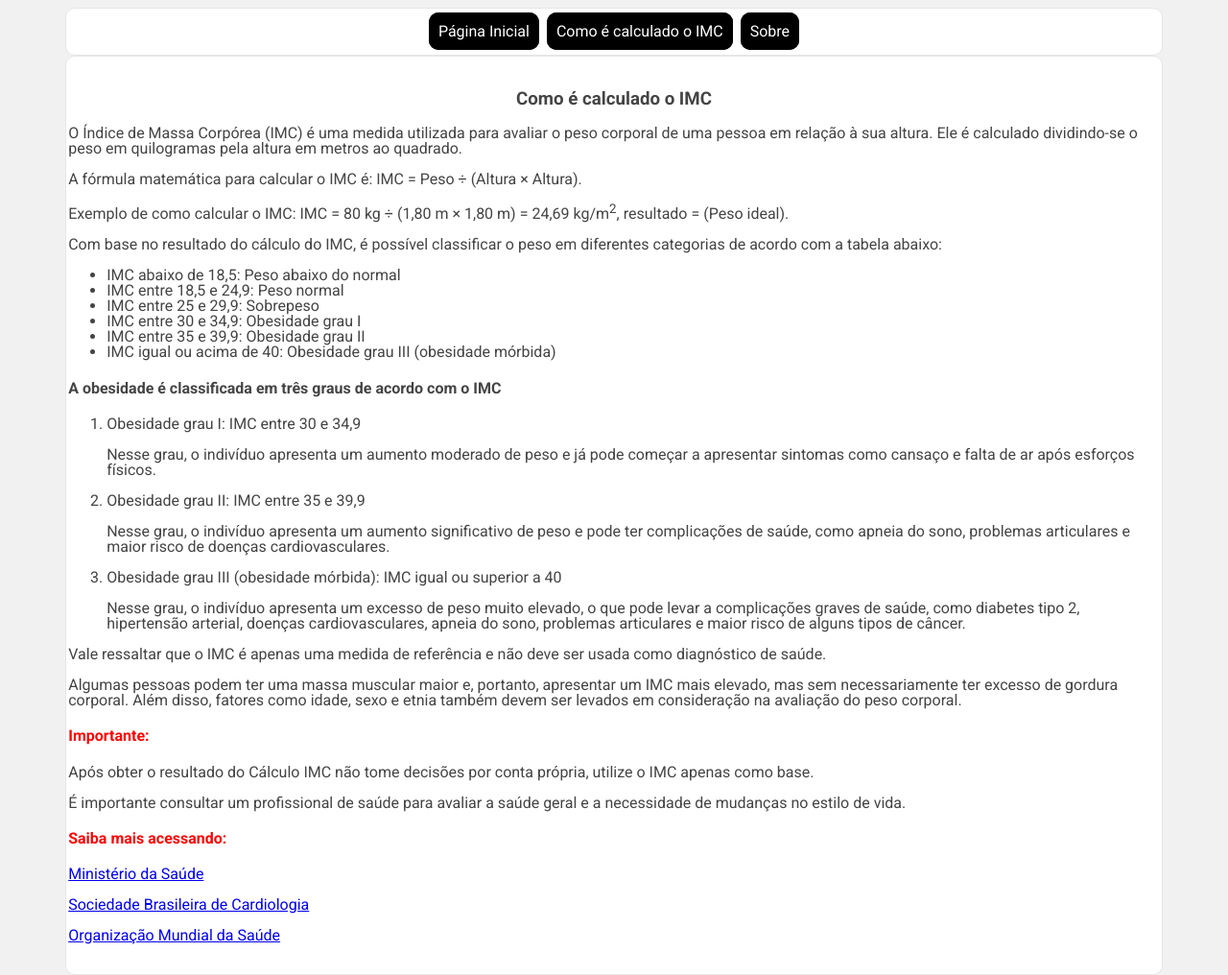
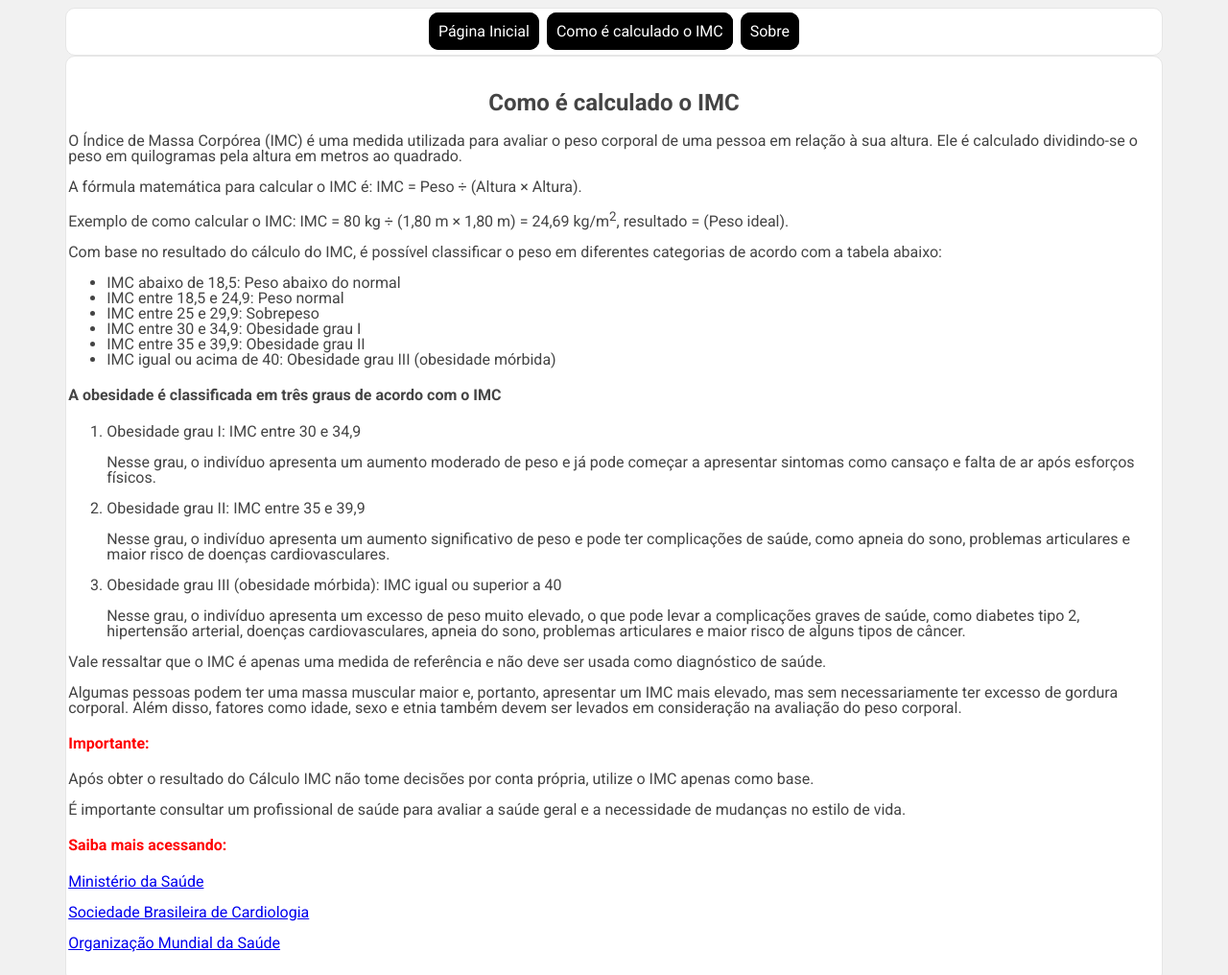
Before and after one commit to rovanni/imc, a plain HTML site: page como_calcula_imc.html in a window 1280 px wide. Shown: the top 1016 px of the page at 96% size. Drawn offline with Linux system fonts and the light colour scheme.

Commit message:
Update como_calcula_imc.html

```diff
--- a/como_calcula_imc.html
+++ b/como_calcula_imc.html
@@ -15,7 +15,7 @@
         <a class="botao botao5" href="sobre.html">Sobre</a>
 	</header>
 	<section>
-		<h3 style="text-align: center;">Como é calculado o IMC</h3>
+		<h2 style="text-align: center;">Como é calculado o IMC</h2>
 		<p>O Índice de Massa Corpórea (IMC) é uma medida utilizada para avaliar o peso corporal de uma pessoa em relação à sua altura.
 			Ele é calculado dividindo-se o peso em quilogramas pela altura em metros ao quadrado.
 		<p>A fórmula matemática para calcular o IMC é: IMC = Peso ÷ (Altura × Altura).</p>
```
